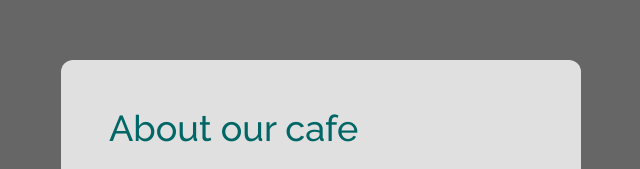
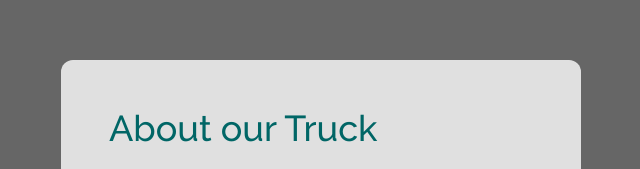
Before and after one commit to metcxc/Foodtruck, a plain HTML site: page index.html in a window 1280 px wide. Shown: the part 2428-2597 px from the top of the page, 611-1251 px from the left. Drawn offline with nearby package versions, Linux system fonts and the light colour scheme.

Commit message:
Update index.html

```diff
--- a/index.html
+++ b/index.html
@@ -137,7 +137,7 @@ Flavor wheels
         <div class="container mx-auto tm-container py-24 sm:py-48">
             <div class="tm-item-container sm:ml-auto sm:mr-12 mx-auto sm:px-0 px-4">
                 <div class="bg-white bg-opacity-80 p-12 pb-14 rounded-xl mb-5">
-                    <h2 class="mb-6 tm-text-green text-4xl font-medium">About our cafe</h2>
+                    <h2 class="mb-6 tm-text-green text-4xl font-medium">About our Truck</h2>
                     <p class="mb-6 text-base leading-8">
                         Images are taken from Pexels, a great stock photo website. This template used Tailwind CSS. You may modify Antique Cafe template in any way you prefer and use it for your website.
                   </p>
```
